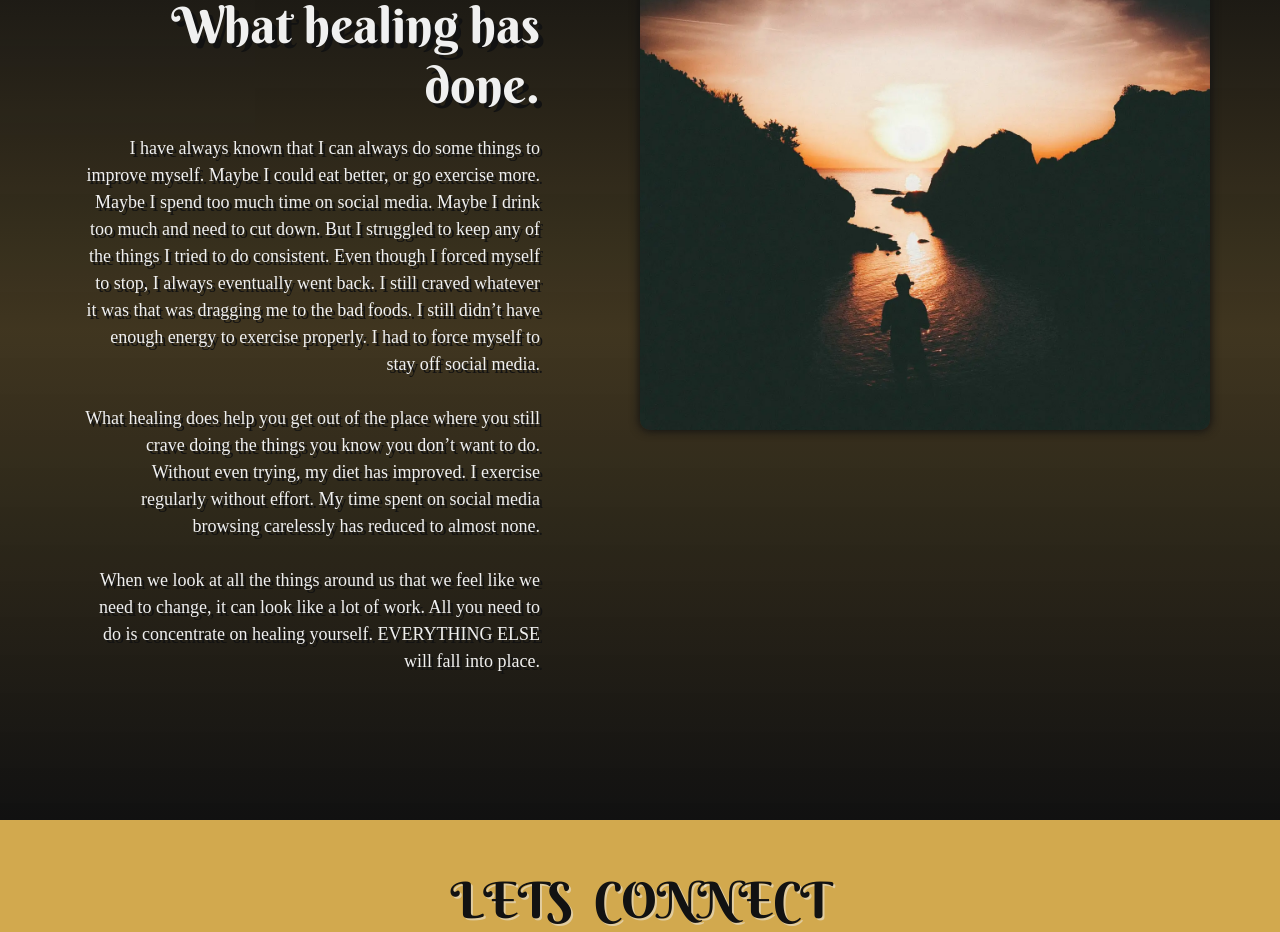
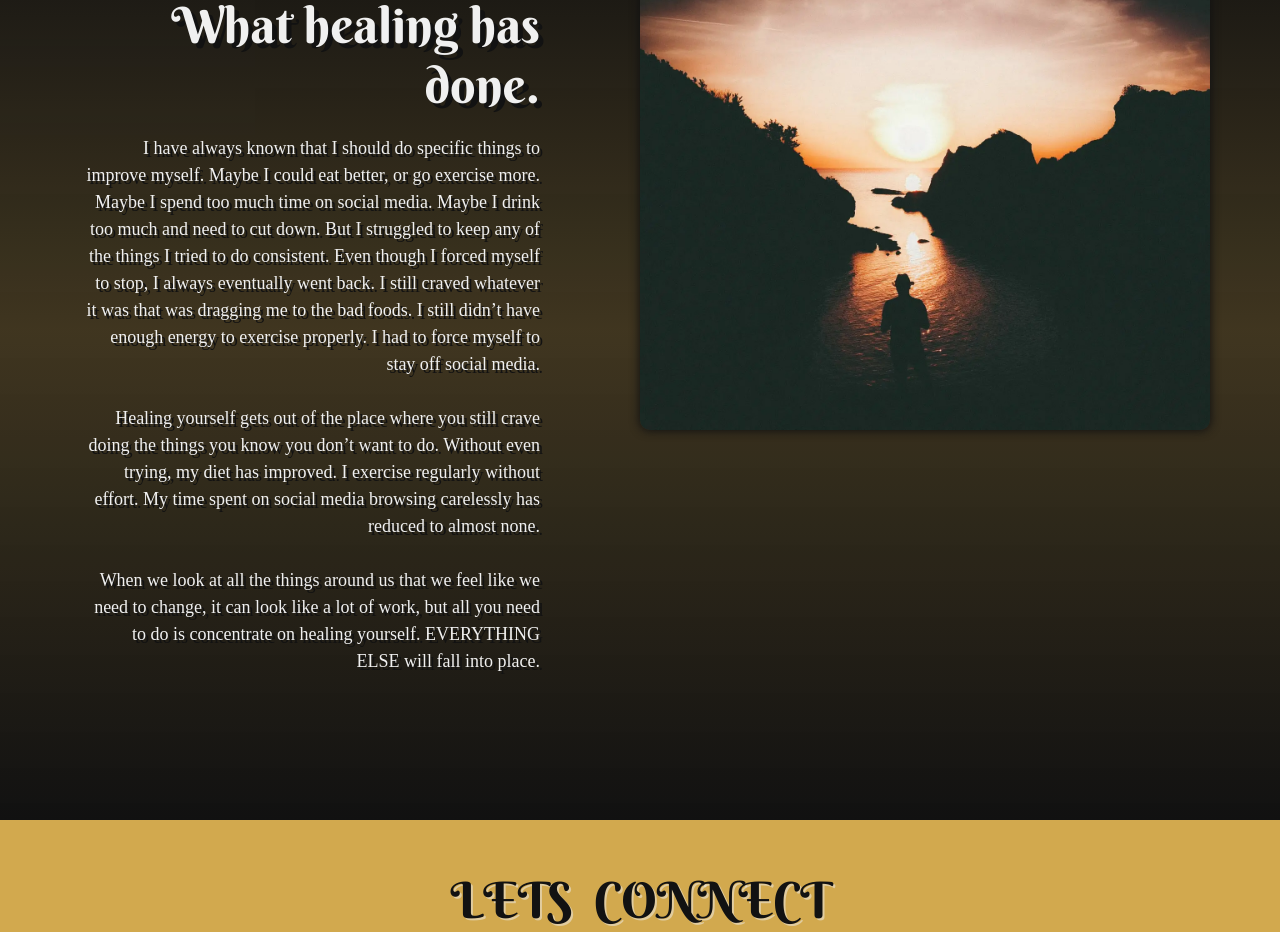
Before and after one commit to ariansamouiehome/life-coaching, a Next.js app: page /meet-arian in a window 1280 px wide. Shown: the part 2788-3720 px from the top of the page. Built offline with nearby package versions, Linux system fonts and the light colour scheme; a web font is replaced by a local one.

Commit message:
text change meet arian page

```diff
--- a/components/ImageSideText/index.scss
+++ b/components/ImageSideText/index.scss
@@ -80,7 +80,10 @@
       font-family: $brand-font-copy-one;
       font-size: 18px;
       margin: 0 0 30px;
-      text-shadow: 3px 3px $brand-black;
+      text-shadow: 1px 1px $brand-black;
+      @include media-breakpoint-up(xs) {
+        text-shadow: 3px 3px $brand-black;
+      }
     }
 
     .go-back-clickable {
--- a/containers/MeetArian/index.jsx
+++ b/containers/MeetArian/index.jsx
@@ -55,7 +55,7 @@ const MeetArian = () => {
                 title="What healing has done."
                 contentSwitch
             >
-                <p className="body-copy">I have always known that I can always do some things to improve myself. Maybe I could eat better, or go exercise more. Maybe I spend too much time on social media. Maybe I drink too much and need to cut down. But I struggled to keep any of the things I tried to do consistent. Even though I forced myself to stop, I always eventually went back. I still craved whatever it was that was dragging me to the bad foods. I still didn’t have enough energy to exercise properly. I had to force myself to stay off social media. <br /><br />What healing does help you get out of the place where you still crave doing the things you know you don’t want to do. Without even trying, my diet has improved. I exercise regularly without effort. My time spent on social media browsing carelessly has reduced to almost none. <br /><br />When we look at all the things around us that we feel like we need to change, it can look like a lot of work. All you need to do is concentrate on healing yourself. EVERYTHING ELSE will fall into place.</p>
+                <p className="body-copy">I have always known that I should do specific things to improve myself. Maybe I could eat better, or go exercise more. Maybe I spend too much time on social media. Maybe I drink too much and need to cut down. But I struggled to keep any of the things I tried to do consistent. Even though I forced myself to stop, I always eventually went back. I still craved whatever it was that was dragging me to the bad foods. I still didn’t have enough energy to exercise properly. I had to force myself to stay off social media. <br /><br />Healing yourself gets out of the place where you still crave doing the things you know you don’t want to do. Without even trying, my diet has improved. I exercise regularly without effort. My time spent on social media browsing carelessly has reduced to almost none. <br /><br />When we look at all the things around us that we feel like we need to change, it can look like a lot of work, but all you need to do is concentrate on healing yourself. EVERYTHING ELSE will fall into place.</p>
             </ImageSideText>
 
             <FullWidthInfo
```
